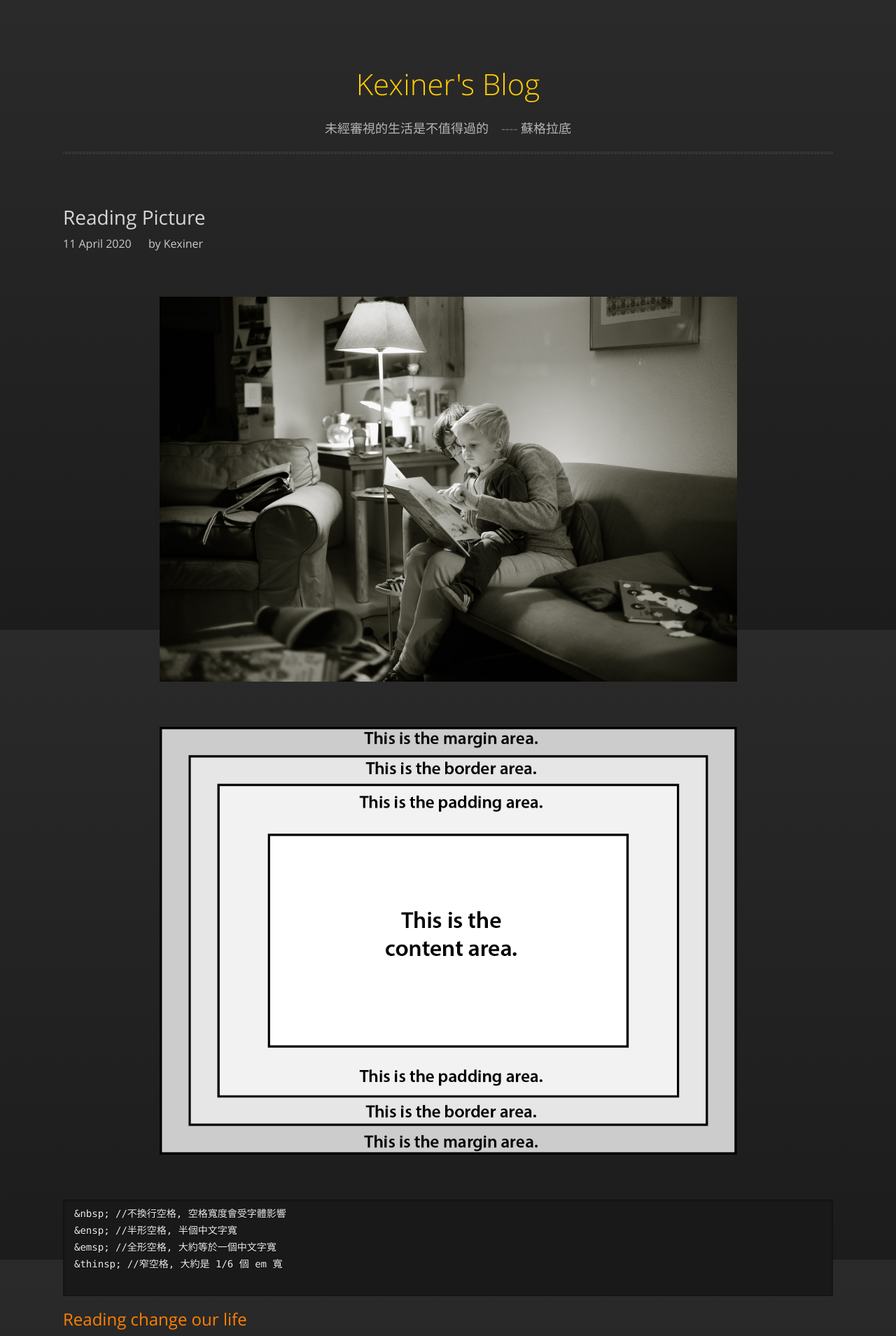
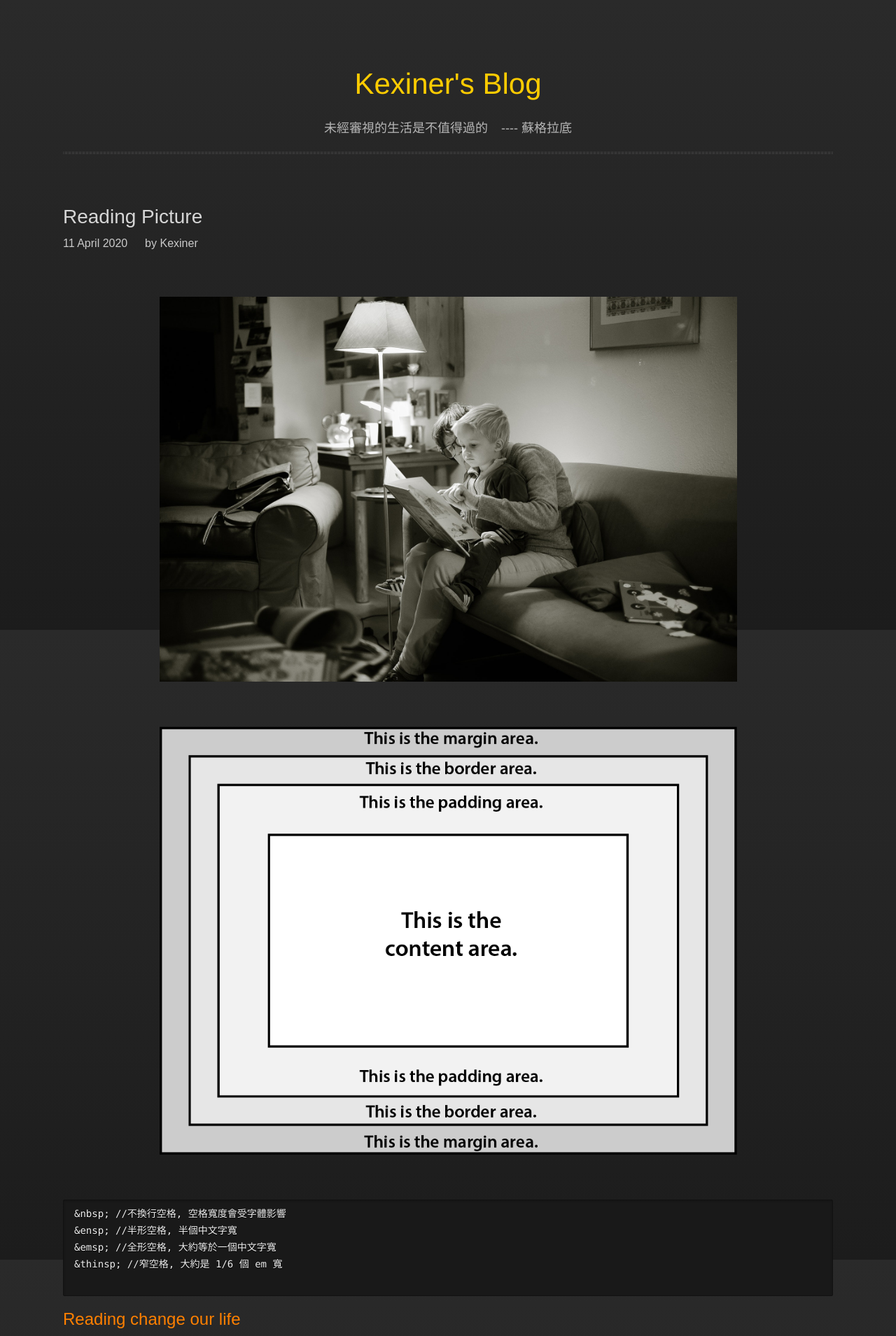
Before and after one commit to kexinerchen/kexinerchen.github.io, a Jekyll site: the page built from _posts/2020-04-11-examples.md, in a window 1280 px wide. Shown: the top 1909 px of the page at 70% size. Built offline with Jekyll 4.4.1, drawn with Linux system fonts in a browser that asks for light colours.

Commit message:
Update jekyll-theme-midnight.scss

```diff
--- a/_sass/jekyll-theme-midnight.scss
+++ b/_sass/jekyll-theme-midnight.scss
@@ -5,7 +5,7 @@
 body {
   padding:0px 0 20px 0px;
   margin: 0px;
-  font:16px/1.5 "OpenSansRegular", "Helvetica Neue", Helvetica, Arial, sans-serif;
+  font:16px/1.5  "Raleway", Arial, sans-serif;
   color:#cacaca;
   font-weight: normal;
   background: #c7c7c7;
@@ -16,7 +16,7 @@ body {
 h1, h2, h3, h4, h5, h6 {
   color:#ff8000;
   margin:0 0 10px;
-  font-family: 'OpenSansRegular', "Helvetica Neue", Helvetica, Arial, sans-serif;
+  font-family:  "Raleway", Arial, sans-serif;
   font-weight: normal;
 }
 
@@ -42,7 +42,7 @@ h2 {
 h3 {
   font-size: 20px;
   line-height: 24px;
-  font-family: 'OpenSansRegular', "Helvetica Neue", Helvetica, Arial, sans-serif !important;
+  font-family:  "Raleway", Arial, sans-serif !important;
   font-weight: normal;
 }
 
@@ -68,7 +68,7 @@ ul{
 }
 
 strong {
-  font-family: 'OpenSansBold', "Helvetica Neue", Helvetica, Arial, sans-serif !important;
+  font-family:  "Raleway", Arial, sans-serif !important;
   font-weight: normal;
 }
 
@@ -127,7 +127,7 @@ th {
   padding:5px 10px;
   border-bottom:1px solid #434343;
   color: #b6b6b6;
-  font-family: 'OpenSansSemibold', "Helvetica Neue", Helvetica, Arial, sans-serif !important;
+  font-family: Helvetica, Arial, sans-serif !important;
   font-weight: normal;
 }
 
@@ -147,7 +147,7 @@ hr {
 
 dt {
   color:#F0E7D5;
-  font-family: 'OpenSansSemibold', "Helvetica Neue", Helvetica, Arial, sans-serif !important;
+  font-family: Helvetica, Arial, sans-serif !important;
   font-weight: normal;
 }
 
@@ -171,7 +171,7 @@ dt {
     margin: 6px auto;
 
     li {
-      font-family: 'OpenSansLight', "Helvetica Neue", Helvetica, Arial, sans-serif;
+      font-family: Helvetica, Arial, sans-serif;
       font-weight: normal;
       list-style: none;
       display: inline;
@@ -235,7 +235,7 @@ section {
     padding: 0 0 5px 0;
 
     h1 {
-      font-family: 'OpenSansLight', "Helvetica Neue", Helvetica, Arial, sans-serif;
+      font-family: "Raleway", Helvetica, Arial, sans-serif;
       font-weight: normal;
       font-size: 42px;
       text-align: center;
@@ -244,7 +244,7 @@ section {
 
     p {
       color: #b5b5b5;
-      font-family: 'OpenSansLight', "Helvetica Neue", Helvetica, Arial, sans-serif;
+      font-family: "Raleway", Helvetica, Arial, sans-serif;
       font-weight: normal;
       font-size: 18px;
       text-align: center;
@@ -252,7 +252,7 @@ section {
 
     .credits {
       font-size: 11px;
-      font-family: 'OpenSansRegular', "Helvetica Neue", Helvetica, Arial, sans-serif;
+      font-family: Helvetica, Arial, sans-serif;
       font-weight: normal;
       color: #696969;
       margin-top: -10px;
```
